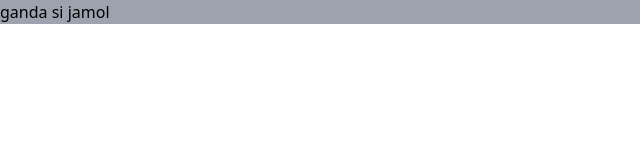
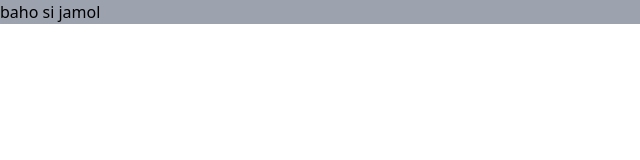
Before and after one commit to PasagiMichael12/traceserv, a plain HTML site: page index.html in a window 1280 px wide. Shown: the full height of the page, 0-640 px from the left. Drawn offline with nearby package versions, Linux system fonts and the light colour scheme.

Commit message:
jamol hohoba

```diff
--- a/index.html
+++ b/index.html
@@ -10,7 +10,7 @@
 
 <body>
   <!-- .asdasd. -->
-  <h1 class="bg-gray-400">ganda si jamol</h1>
+  <h1 class="bg-gray-400">baho si jamol</h1>
   <script src="https://cdnjs.cloudflare.com/ajax/libs/jquery/3.6.0/jquery.min.js"
     integrity="sha512-894YE6QWD5I59HgZOGReFYm4dnWc1Qt5NtvYSaNcOP+u1T9qYdvdihz0PPSiiqn/+/3e7Jo4EaG7TubfWGUrMQ=="
     crossorigin="anonymous"></script>
```
